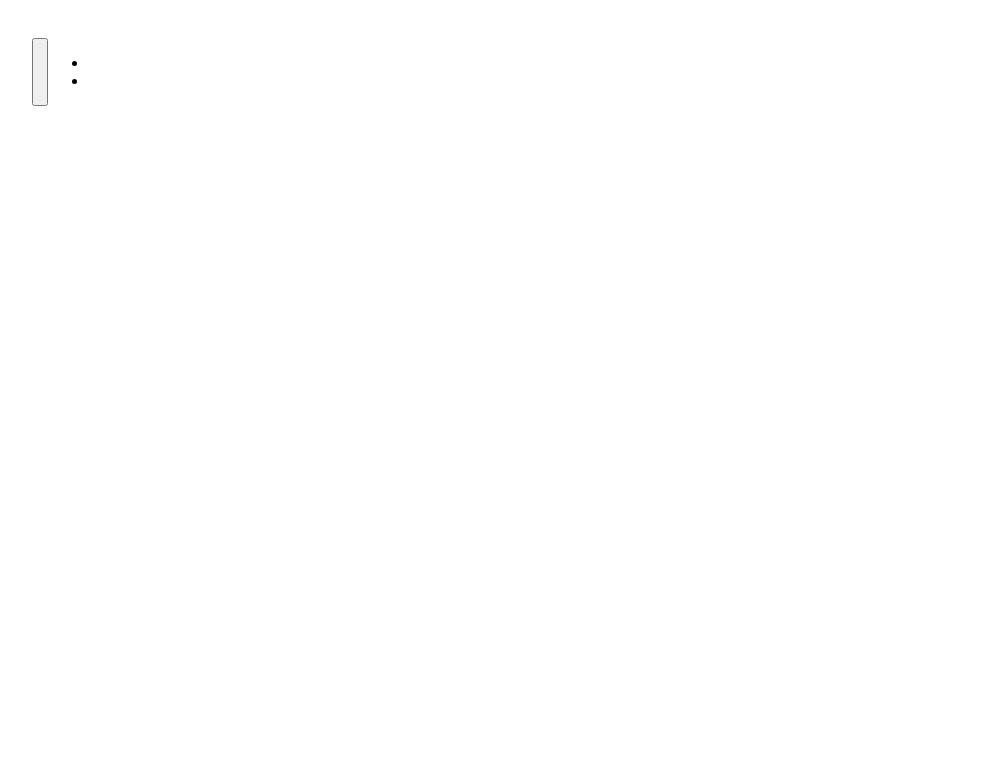
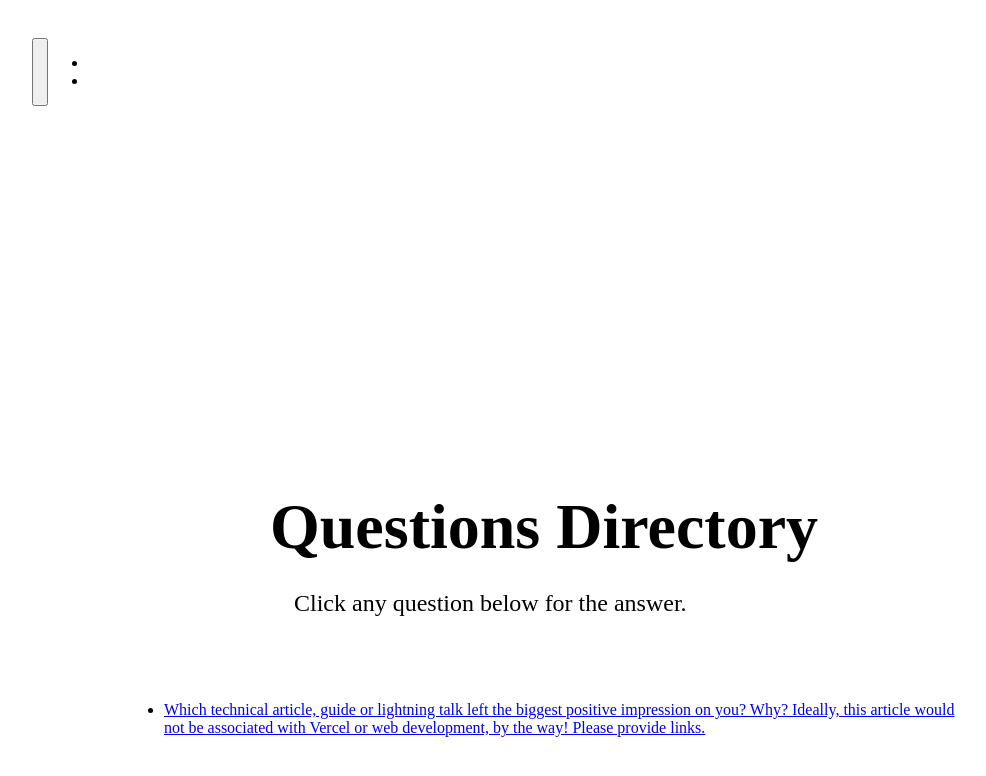
Before and after one commit to amybarger/community-manager-project, a Next.js app: page /questions in a window 1280 px wide. Shown: the top 776 px of the page, without its empty margins (96-1082 px from the left). Built offline with nearby package versions, Linux system fonts and the light colour scheme.

Commit message:
Styling Questions page and getting links working

```diff
--- a/pages/questions.js
+++ b/pages/questions.js
@@ -14,6 +14,28 @@ export default function All() {
 
             <Nav />
 
+            <main className={styles.main}>
+            <div className={styles.questions}>
+            <h1 className={styles.title}>
+                Questions Directory
+            </h1>
+            <p className={styles.description}>
+                Click any question below for the answer.
+            </p>
+
+            <ul>
+                <li>
+                    <div className={styles.linkquestions}>
+                    <Link href="/article">
+
+                        <a >Which technical article, guide or lightning talk left the biggest positive impression on you? Why? Ideally, this article would not be associated with Vercel or web development, by the way! Please provide links.</a>
+                    </Link>
+                    </div>
+                </li>
+            </ul>
+            </div>
+            </main>
+
 
         </div>
     )
--- a/styles/Home.module.css
+++ b/styles/Home.module.css
@@ -74,6 +74,18 @@
   /* justify-content: space-around; */
 }
 
+/* Questions Page */
+.questions {
+  display: flex;
+  justify-content: space-evenly;
+  flex-direction: column;
+  align-items: center;
+}
+
+.linkquestions {
+  width: 800px;
+}
+
 /* Images and Graphics */
 .logo {
   height: 1em;
```
